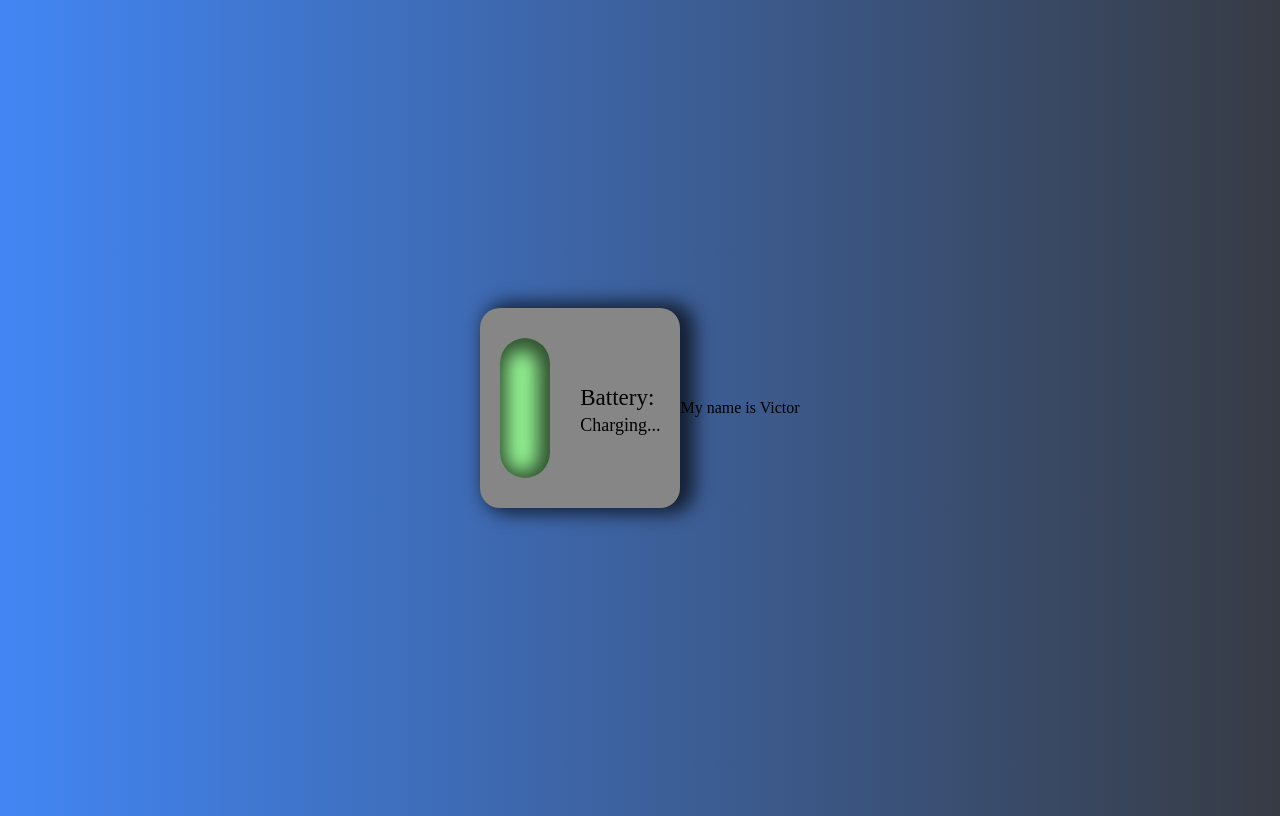
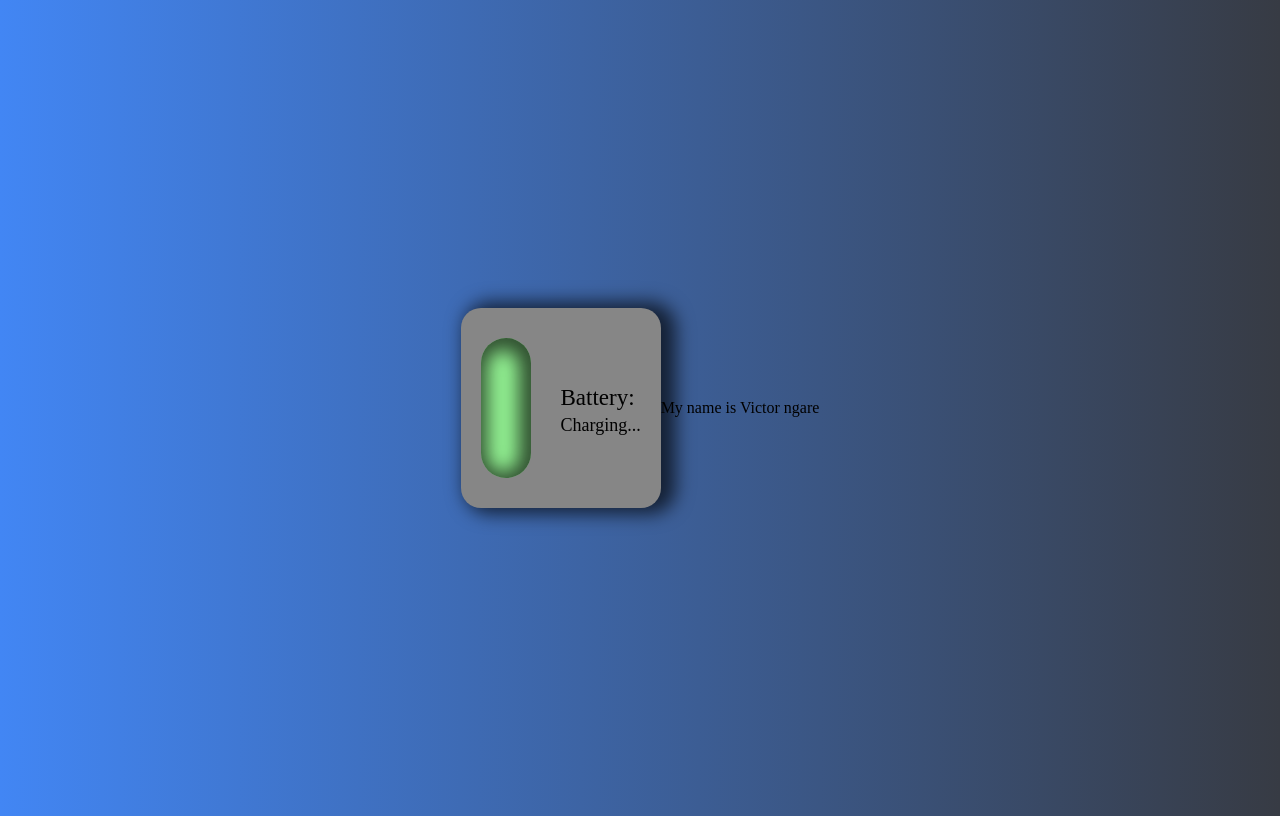
Before and after one commit to Realestjoy/DETECT-DEVICE-BATTERY, a plain HTML site: page index.html in a window 1280 px wide. Drawn offline with Linux system fonts and the light colour scheme.

Commit message:
update name

```diff
--- a/index.html
+++ b/index.html
@@ -15,7 +15,7 @@
         <p class="battery-status">Charging...</p>
       </div>
     </div>
-    <p>My name is Victor</p>
+    <p>My name is Victor ngare</p>
     <script src="script.js"></script>
   </body>
 </html>
```
